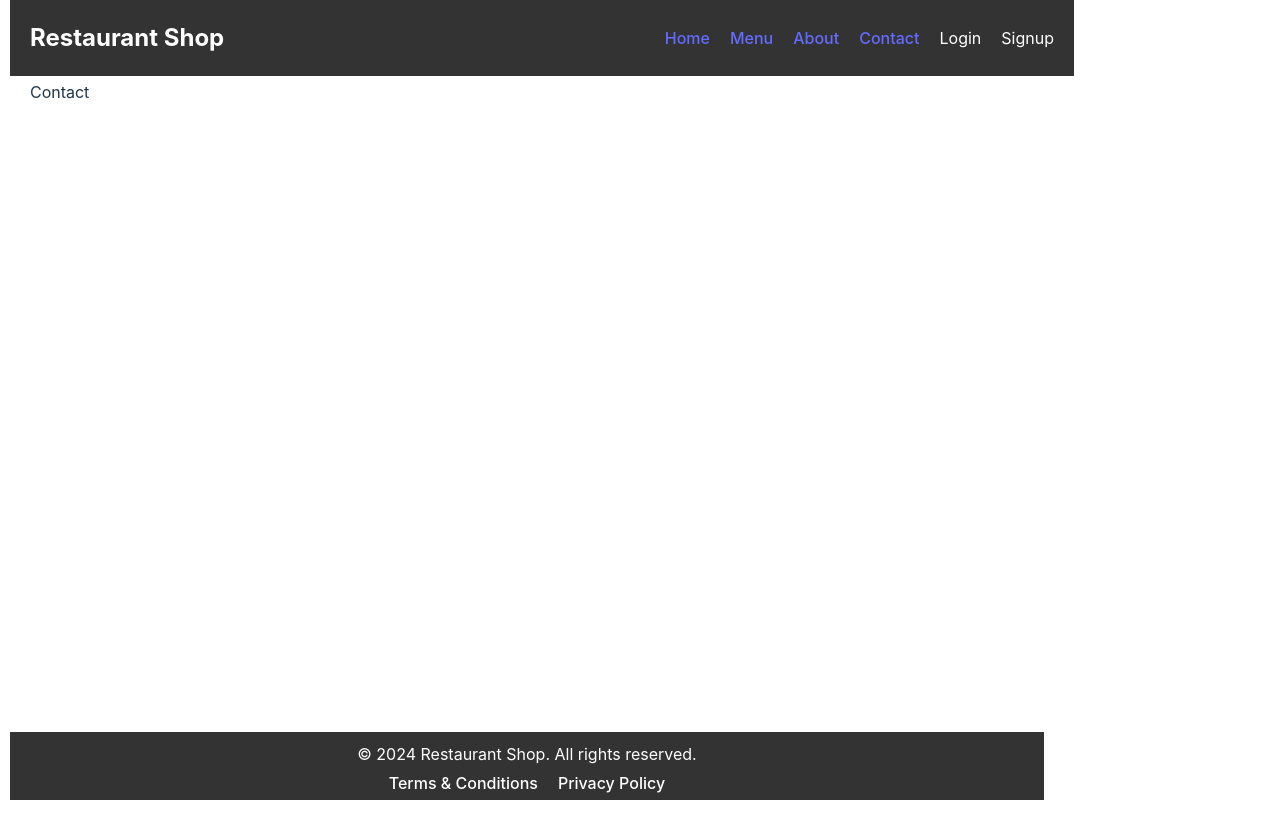
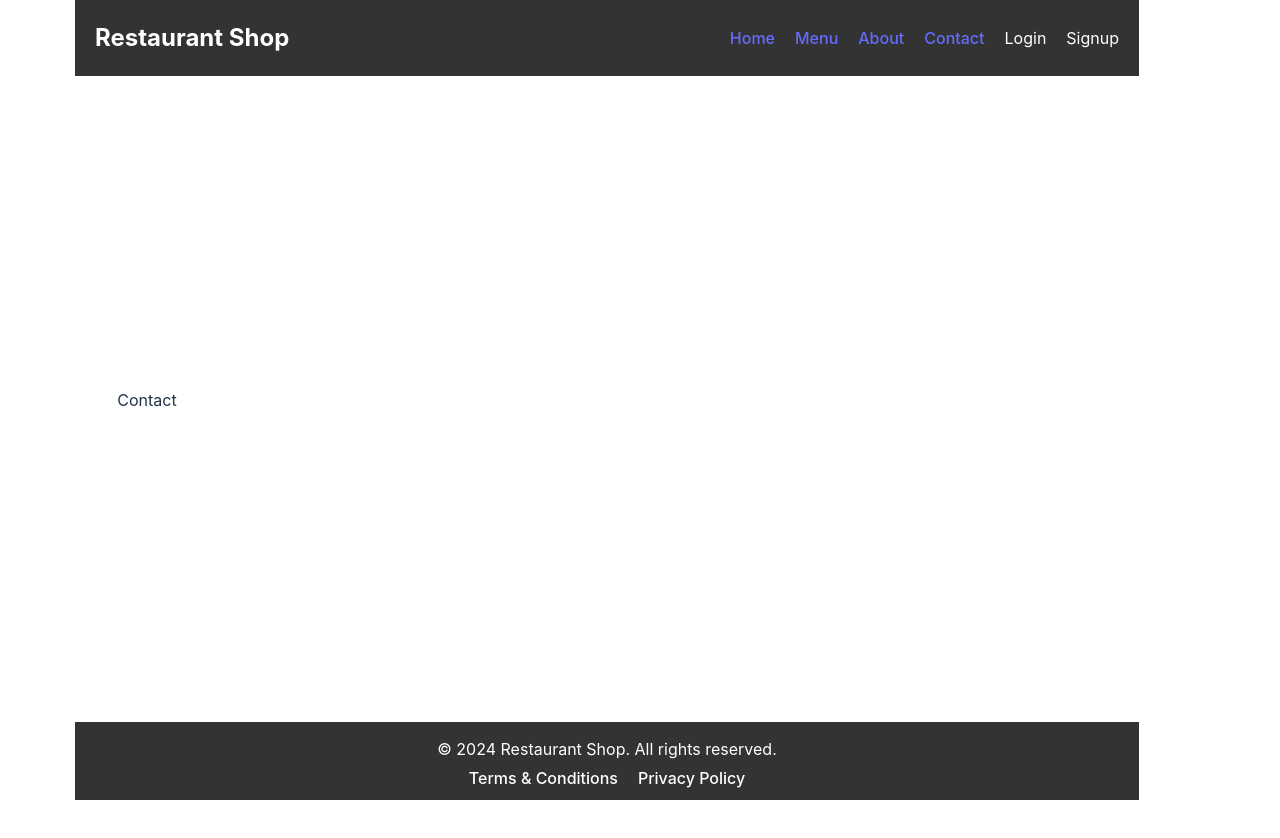
Before and after one commit to chinemeze847/Resto-Shop-Frontend, a React (Vite) app: page /contact in a window 1280 px wide. Shown: the top 838 px of the page. Before the commit the page ends 800 px from the top, so only its background shows below. Built offline with nearby package versions, Linux system fonts and the light colour scheme.

Commit message:
modified the styling

```diff
--- a/src/App.css
+++ b/src/App.css
@@ -6,8 +6,9 @@
 }
 /* Main app container */
 .app {
-  width: 80%;
+  width: 95%;
   margin: auto;
+  padding: 5px;
 } */
 
 /* General styles */
@@ -26,10 +27,11 @@ body {
   margin: 20px 20px;
   padding-bottom: 40px;
   text-align: center;
+  width: 100%;
 }
 
 /* Center content */
 .main-content h1, .main-content p {
   margin: 20px auto;
-  max-width: 800px;
+  max-width: 1000px;
 }
--- a/src/components/Footer/Footer.css
+++ b/src/components/Footer/Footer.css
@@ -2,13 +2,15 @@
   background-color: #333;
   color: #fff;
   text-align: center;
-  padding: 5px;
+  /* padding: 5px; */
   position: fixed;
   bottom: 0;
   width: 80%;
   z-index: 999;
   margin-top: 30px;
+  padding: 10px 20px;
 }
+
 .content {
   padding-bottom: 80px;
 }
--- a/src/index.css
+++ b/src/index.css
@@ -24,10 +24,11 @@ a:hover {
 
 body {
   margin: 0;
+  margin-left: 70px;
   display: flex;
   place-items: center;
-  /* min-width: 320px;
-  min-height: 100vh; */
+  min-width: 320px;
+  min-height: 100vh;
 }
 
 h1 {
```
